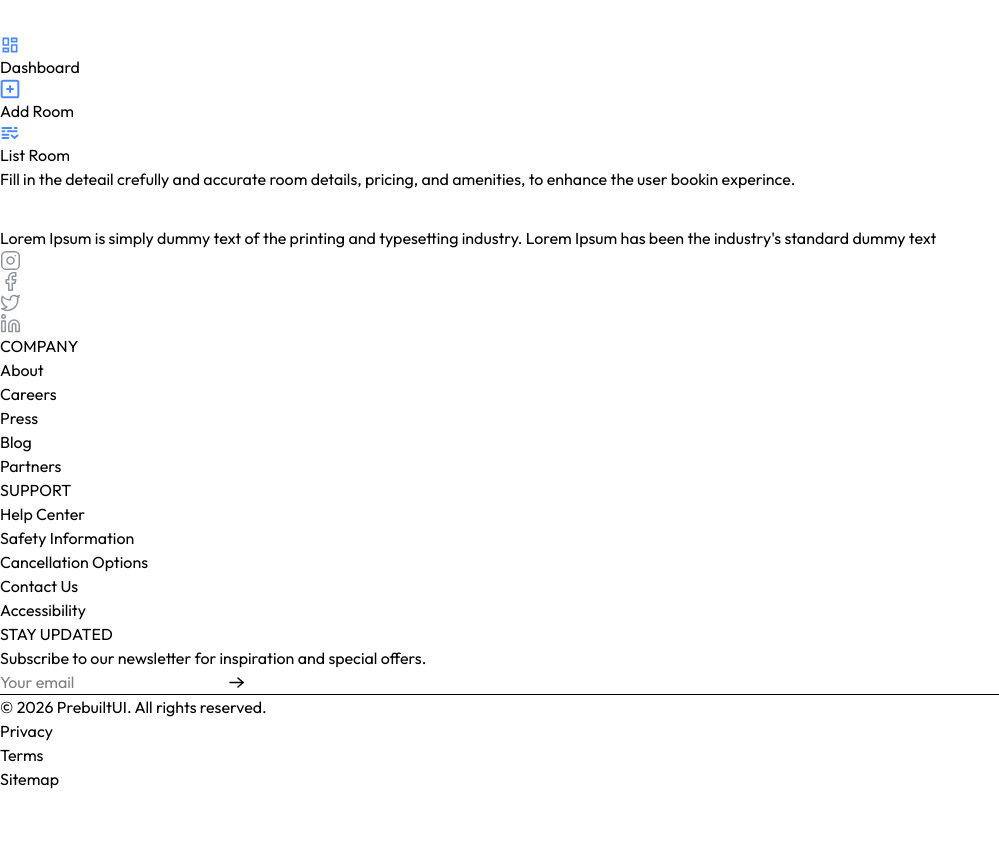
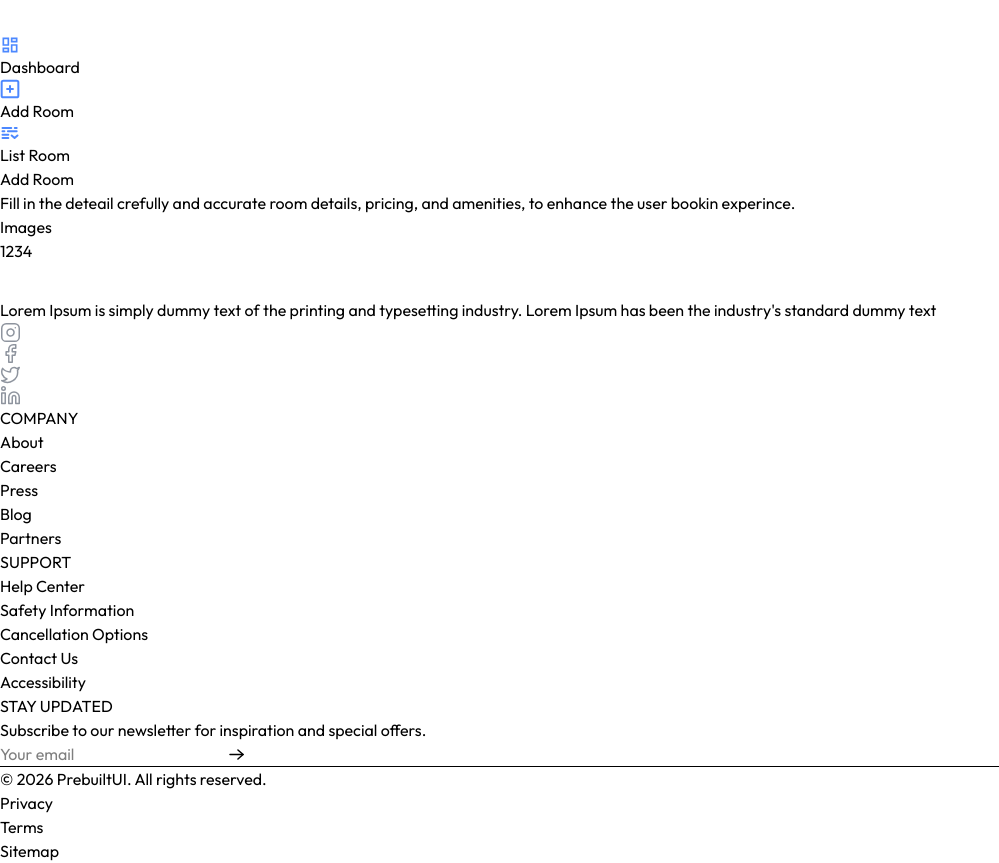
Before and after one commit to fahimaAzizi/App-Booking-System, a React (Vite) app in the folder HOTLE-BOOKING/: page /owner/add-room in a window 1280 px wide. Shown: the whole page, without its empty margins (0-999 px from the left). Before the commit the page ends 800 px from the top, so only its background shows below. Built offline with nearby package versions, Linux system fonts and the light colour scheme; a web font is replaced by a local one.

Commit message:
Initial commit

```diff
--- a/HOTLE-BOOKING/src/pages/hotelOwner/AddRoom.jsx
+++ b/HOTLE-BOOKING/src/pages/hotelOwner/AddRoom.jsx
@@ -24,7 +24,12 @@ const AddRoom = () => {
 
   return (
     <form action="">
-      <Title align='left' font='outfit' title ='Add Room' subTitle='Fill in the deteail crefully and accurate room details, pricing, and amenities, to enhance the user bookin experince.' />
+      <Title align='left' font='outfit' Title ='Add Room' subTitle='Fill in the deteail crefully and accurate room details, pricing, and amenities, to enhance the user bookin experince.' />
+      <p className="text-gray-800 mt-10"> Images</p>
+      <div>
+        {Object.keys(images)}
+      </div>
+
     </form>
   );
 };
```
